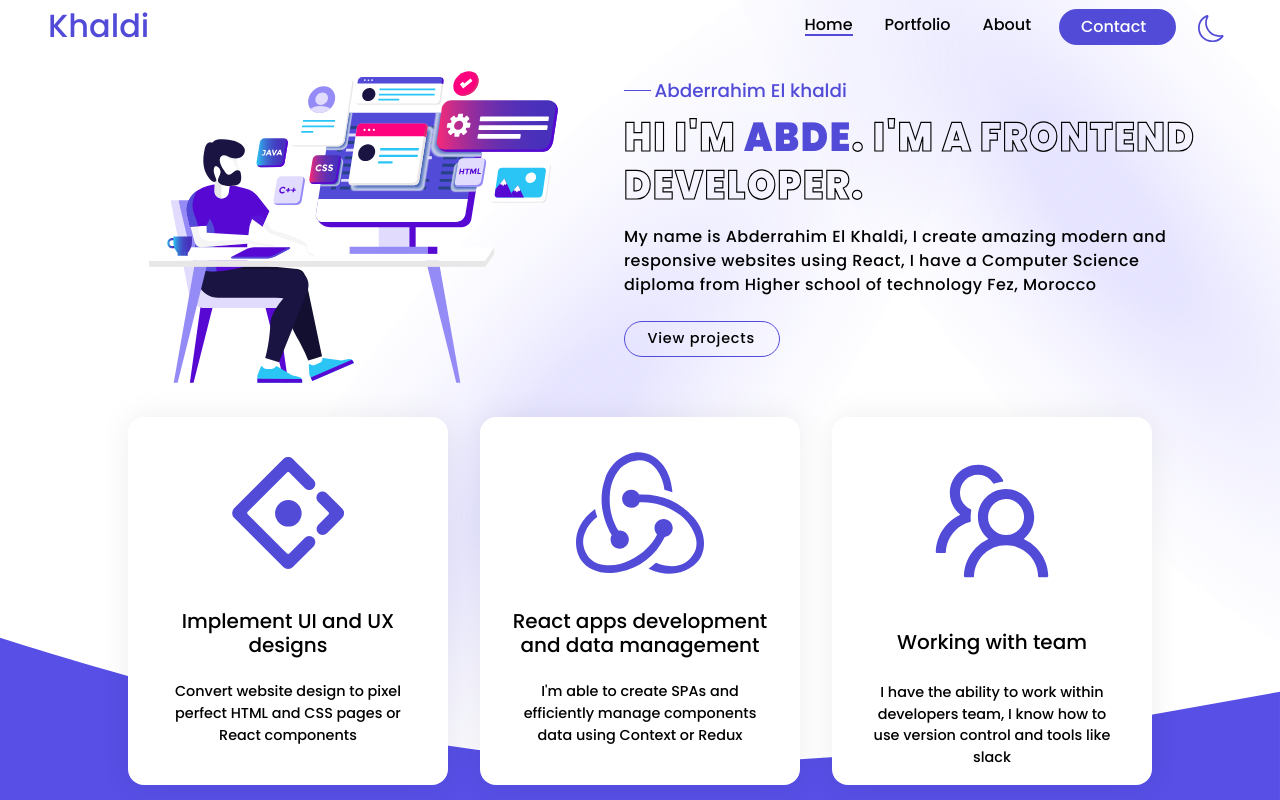
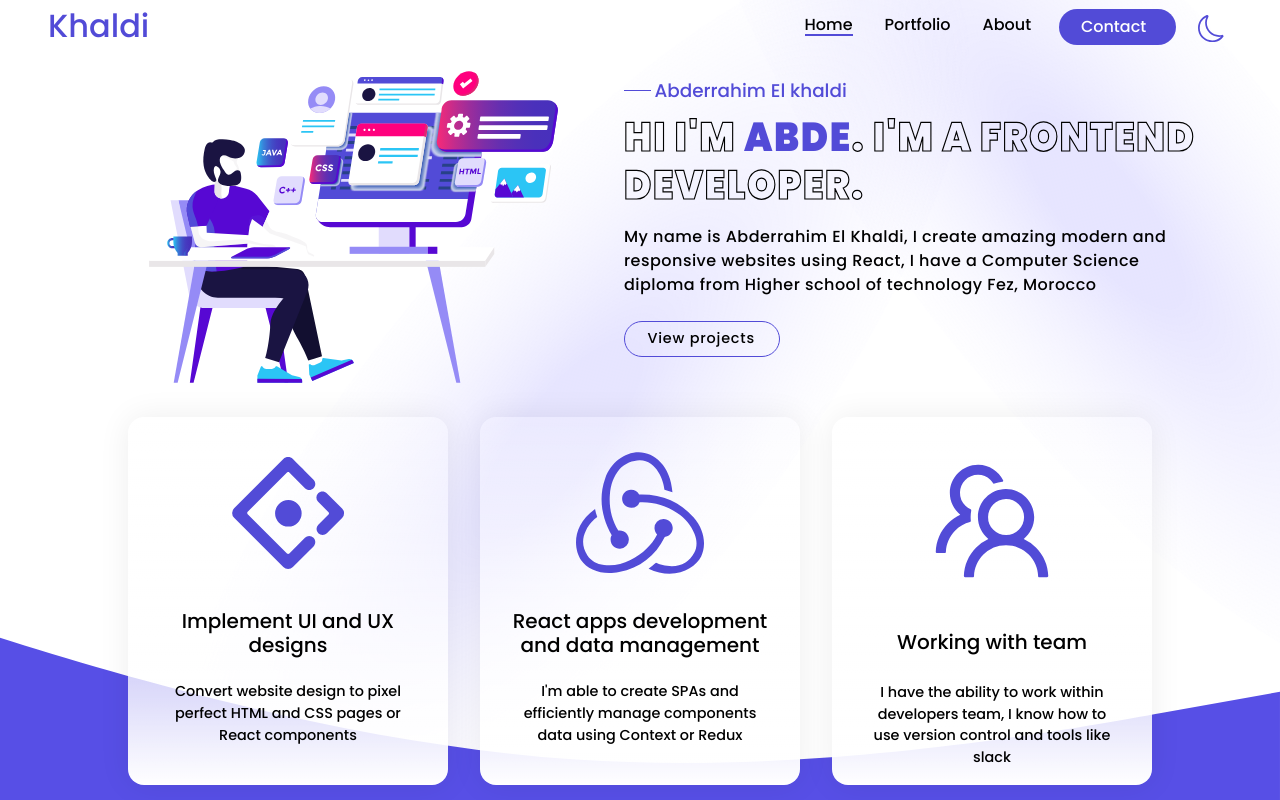
Before and after one commit to devkhaldi/portfolio, a React (Create React App) app: page / in a window 1280 px wide. Shown: the top 800 px of the page. Built offline with nearby package versions, Linux system fonts and the light colour scheme.

Commit message:
change hero cards style

```diff
--- a/src/home/Hero.css
+++ b/src/home/Hero.css
@@ -158,6 +158,21 @@
   box-shadow: 0 0 2rem rgba(0, 0, 0, 0.07);
 }
 
+.dark-mode .hero .card {
+  background: linear-gradient(
+    0deg,
+    rgba(0, 0, 0, 0.9) 0%,
+    rgba(0, 0, 0, 0.1) 100%
+  );
+}
+.light-mode .hero .card {
+  background: linear-gradient(
+    0deg,
+    rgba(255, 255, 255, 1) 0%,
+    rgba(255, 255, 255, 0.2) 100%
+  );
+}
+
 /* .hero .hero-cards .card:nth-child(2) {
 }
 .hero .hero-cards .card:nth-child(1),
```
